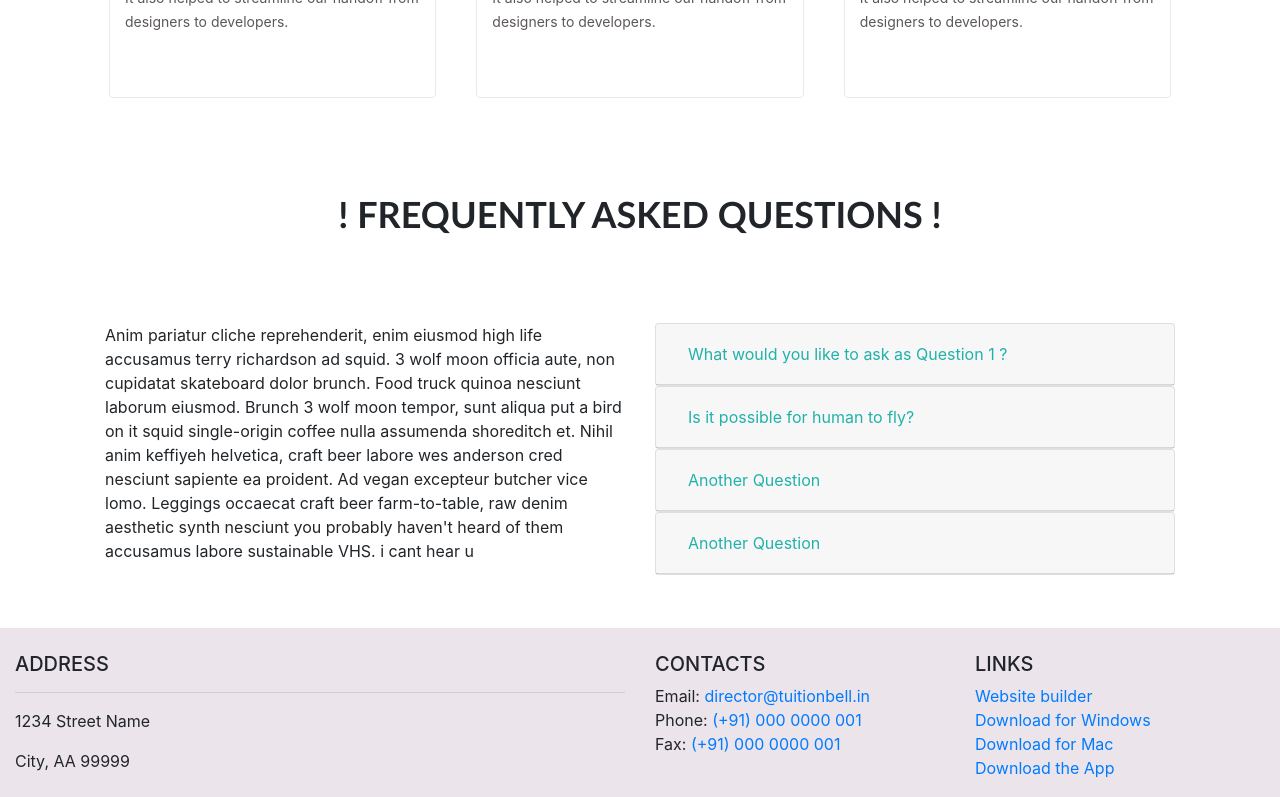
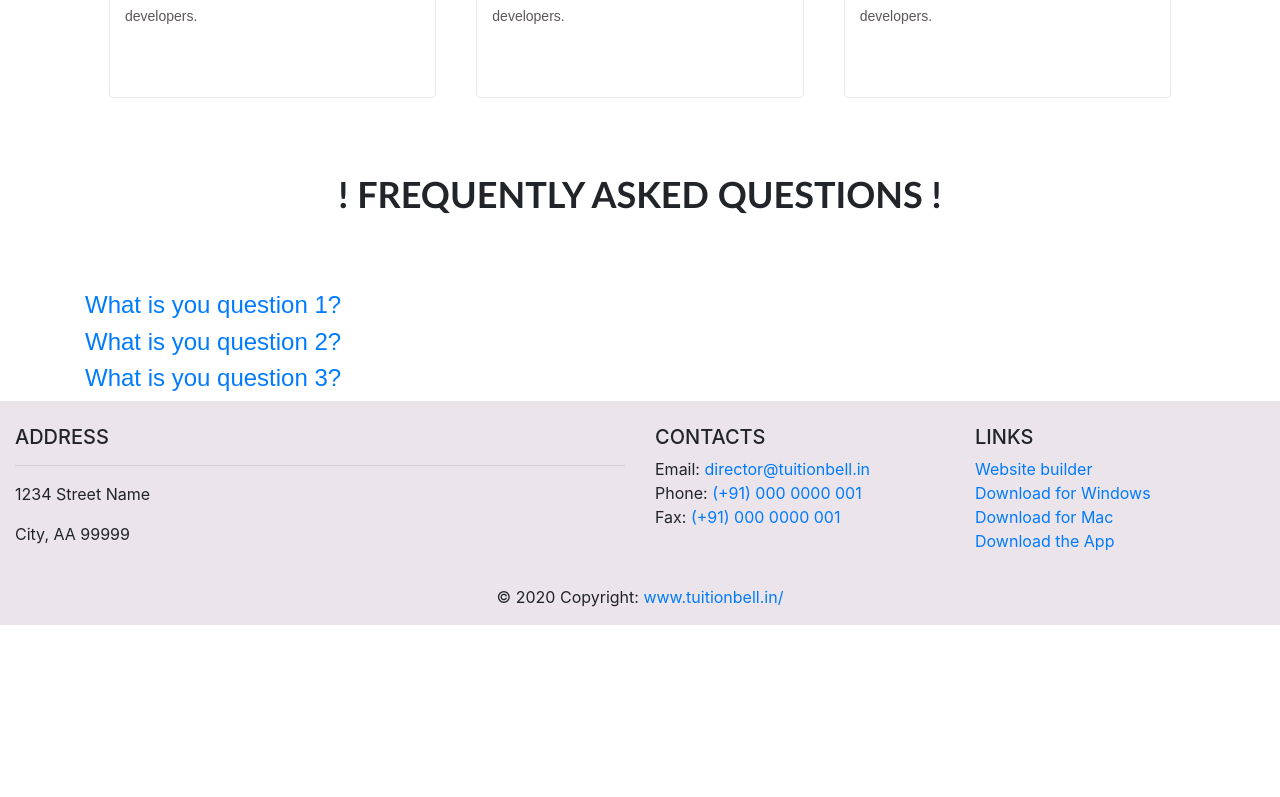
Before and after one commit to HarikaReddySarikonda/carousel, an Angular app in the folder tuitionbell/: page / in a window 1280 px wide. Shown: the part 2000-2797 px from the top of the page. After the commit the page ends 2625 px from the top, so only its background shows below. Built offline with nearby package versions, Linux system fonts and the light colour scheme.

Commit message:
faq structure change and using normal bootstrap

```diff
--- a/tuitionbell/src/app/body/home/home.component.html
+++ b/tuitionbell/src/app/body/home/home.component.html
@@ -1,3 +1,14 @@
+<html lang="en">
+    <head>
+    	<meta charset="utf-8" />
+    	<meta http-equiv="X-UA-Compatible" content="IE=edge,chrome=1" />
+    	<title>Material Bootstrap Wizard by Creative Tim</title>
+
+    	<!--     Fonts and icons     -->
+    	<link rel="stylesheet" type="text/css" href="https://fonts.googleapis.com/css?family=Roboto:300,400,500,700|Roboto+Slab:400,700|Material+Icons" />
+    	<link rel="stylesheet" href="https://maxcdn.bootstrapcdn.com/font-awesome/latest/css/font-awesome.min.css" />
+
+    </head>
 <section id="home" >
   <div class="picsum-img-wrapper">
       <div class="banner container text-center">
@@ -130,103 +141,62 @@
 </section>
 
 <section id="faq">
-  <div id="frequently-question" >
-    <!--[ngStyle]="{ padding: '3%' }"  [style.background-image]="'url(http://localhost:4200/assets/images/bg12.png)'" -->
-    <div class="container card">
-      <div class="card-body">
-        <div class="row card-title">
-          <div  class="col-12">
-            <!-- <h4>Frequently Asked Questions</h4> -->
+  <div class="container">
+
+      <div class="col-md-12">
+        <div class="section-title text-center wow zoomIn">
           <h2 class="home-title"> ! Frequently Asked Questions !</h2>
         </div>
       </div>
-        <div class="row card-text" [ngStyle]="{ 'padding-bottom': '2%' }">
-          <div class="left-text col-sm-6">
-            <span>
-              Anim pariatur cliche reprehenderit, enim eiusmod high life
-              accusamus terry richardson ad squid. 3 wolf moon officia aute, non
-              cupidatat skateboard dolor brunch. Food truck quinoa nesciunt
-              laborum eiusmod. Brunch 3 wolf moon tempor, sunt aliqua put a bird
-              on it squid single-origin coffee nulla assumenda shoreditch et.
-              Nihil anim keffiyeh helvetica, craft beer labore wes anderson cred
-              nesciunt sapiente ea proident. Ad vegan excepteur butcher vice
-              lomo. Leggings occaecat craft beer farm-to-table, raw denim
-              aesthetic synth nesciunt you probably haven't heard of them
-              accusamus labore sustainable VHS. i cant hear u<br /><br />
-            </span>
+
+    <div class="row">
+      <div class="col-md-12">
+        <div class="panel-group" id="accordion" role="tablist" aria-multiselectable="false">
+          <div class="panel panel-default">
+            <div class="panel-heading" role="tab" id="headingOne">
+              <h4 class="panel-title">
+                <a class="collapsed" role="button" data-toggle="collapse" data-target="#collapseOne" aria-expanded="true" aria-controls="collapseOne">
+                  What is you question 1?
+                </a>
+              </h4>
             </div>
-          <div class="col-lg-6 col-md-6 col-sm-12">
-            <accordion [closeOthers]="true" [isAnimated]="true">
-              <accordion-group>
-                <button
-                  class="btn btn-link btn-block clearfix"
-                  accordion-heading type="button"
-                >
-                  <div class="pull-left float-left">
-                    What would you like to ask as Question 1 ?
+            <div id="collapseOne" class="panel-collapse collapse" role="tabpanel" aria-labelledby="headingOne" data-parent="#accordion">
+              <div class="panel-body">
+                <p>Lorem ipsum dolor sit amet, consectetur adipiscing elit. Praesent nisl lorem, dictum id pellentesque at, vestibulum ut arcu. Curabitur erat libero, egestas eu tincidunt ac, rutrum ac justo. Vivamus condimentum laoreet lectus, blandit posuere tortor aliquam vitae. Curabitur molestie eros.Lorem ipsum dolor sit amet, consectetur adipiscing elit. Praesent nisl lorem, dictum id pellentesque at, vestibulum ut arcu. Curabitur erat libero, egestas eu tincidunt ac, rutrum ac justo. Vivamus condimentum laoreet lectus, blandit posuere tortor aliquam vitae. Curabitur molestie eros. </p>
               </div>
-                </button>
-                Anim pariatur cliche reprehenderit, enim eiusmod high life
-                accusamus terry richardson ad squid. 3 wolf moon officia aute,
-                non cupidatat skateboard dolor brunch. Food truck quinoa
-                nesciunt laborum eiusmod. Brunch 3 wolf moon tempor, sunt aliqua
-                put a bird on it squid single-origin coffee nulla assumenda
-                shoreditch et. Nihil anim keffiyeh helvetica, craft beer labore
-                wes anderson cred nesciunt sapiente ea proident. Ad vegan
-                excepteur butcher vice lomo. Leggings occaecat craft beer
-                farm-to-table, raw denim aesthetic synth nesciunt you probably
-                haven't heard of them accusamus labore sustainable VHS. i cant
-                hear u
-              </accordion-group>
-              <accordion-group>
-                <button
-                  class="btn btn-link btn-block clearfix"
-                  accordion-heading
-                  type="button"
-                >
-                  <div class="pull-left float-left">
-                    Is it possible for human to fly?
             </div>
-                </button>
-                <p>
-                  Anim pariatur cliche reprehenderit, enim eiusmod high life
-                  accusamus terry richardson ad squid. 3 wolf moon officia aute,
-                  non cupidatat skateboard dolor brunch. Food truck quinoa
-                  nesciunt laborum eiusmod. Brunch 3 wolf moon tempor, sunt
-                  aliqua put a bird on it squid single-origin coffee nulla
-                  assumenda shoreditch et. Nihil anim keffiyeh helvetica, craft
-                  beer labore wes anderson cred nesciunt sapiente ea proident.
-                  Ad vegan excepteur butcher vice lomo. Leggings occaecat craft
-                  beer farm-to-table, raw denim aesthetic synth nesciunt you
-                  probably haven't heard of them accusamus labore sustainable
-                  VHS.
-                </p>
-              </accordion-group>
-              <accordion-group>
-                <button
-                  class="btn btn-link btn-block clearfix"
-                  accordion-heading
-                  type="button"
-                >
-                  <div class="pull-left float-left">Another Question</div>
-                </button>
-                <p>Some content</p>
-              </accordion-group>
-              <accordion-group>
-                <button
-                  class="btn btn-link btn-block clearfix"
-                  accordion-heading
-                  type="button"
-                >
-                  <div class="pull-left float-left">Another Question</div>
-                </button>
-                <p>Some content</p>
-              </accordion-group>
-            </accordion>
+          </div>
+          <div class="panel panel-default">
+            <div class="panel-heading" role="tab" id="headingTwo">
+              <h4 class="panel-title">
+                <a class="collapsed" role="button" data-toggle="collapse" data-target="#collapseTwo" aria-expanded="false" aria-controls="collapseTwo">
+                  What is you question 2?
+                </a>
+              </h4>
+            </div>
+            <div id="collapseTwo" class="panel-collapse collapse" role="tabpanel" aria-labelledby="headingTwo" data-parent="#accordion" >
+              <div class="panel-body">
+                <p>Lorem ipsum dolor sit amet, consectetur adipiscing elit. Praesent nisl lorem, dictum id pellentesque at, vestibulum ut arcu. Curabitur erat libero, egestas eu tincidunt ac, rutrum ac justo. Vivamus condimentum laoreet lectus, blandit posuere tortor aliquam vitae. Curabitur molestie eros.Lorem ipsum dolor sit amet, consectetur adipiscing elit. Praesent nisl lorem, dictum id pellentesque at, vestibulum ut arcu. Curabitur erat libero, egestas eu tincidunt ac, rutrum ac justo. Vivamus condimentum laoreet lectus, blandit posuere tortor aliquam vitae. Curabitur molestie eros. </p>
+              </div>
+            </div>
+          </div>
+          <div class="panel panel-default">
+            <div class="panel-heading" role="tab" id="headingThree">
+              <h4 class="panel-title">
+                <a class="collapsed" role="button" data-toggle="collapse" data-target="#collapseThree" aria-expanded="false" aria-controls="collapseThree">
+                  What is you question 3?
+                </a>
+              </h4>
+            </div>
+            <div id="collapseThree" class="panel-collapse collapse" role="tabpanel" aria-labelledby="headingThree" data-parent="#accordion" >
+              <div class="panel-body">
+                <p>Lorem ipsum dolor sit amet, consectetur adipiscing elit. Praesent nisl lorem, dictum id pellentesque at, vestibulum ut arcu. Curabitur erat libero, egestas eu tincidunt ac, rutrum ac justo. Vivamus condimentum laoreet lectus, blandit posuere tortor aliquam vitae. Curabitur molestie eros.Lorem ipsum dolor sit amet, consectetur adipiscing elit. Praesent nisl lorem, dictum id pellentesque at, vestibulum ut arcu. Curabitur erat libero, egestas eu tincidunt ac, rutrum ac justo. Vivamus condimentum laoreet lectus, blandit posuere tortor aliquam vitae. Curabitur molestie eros. </p>
               </div>
             </div>
           </div>
         </div>
+      </div><!--- END COL -->
+    </div><!--- END ROW -->
   </div>
 
 <!-- Modal -->
@@ -249,3 +219,4 @@
   </div>
 </div>
 </section>
+</html>
```
Lines whose indentation alone changed are shown as unchanged.
